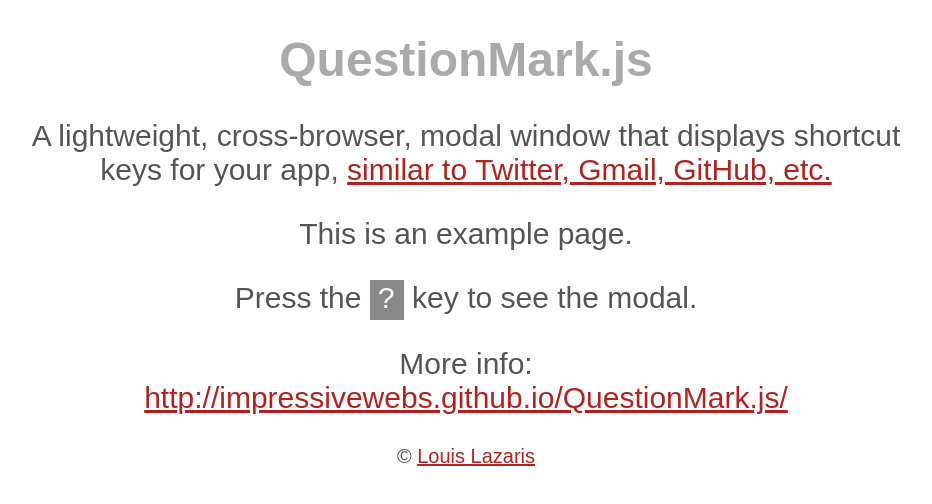
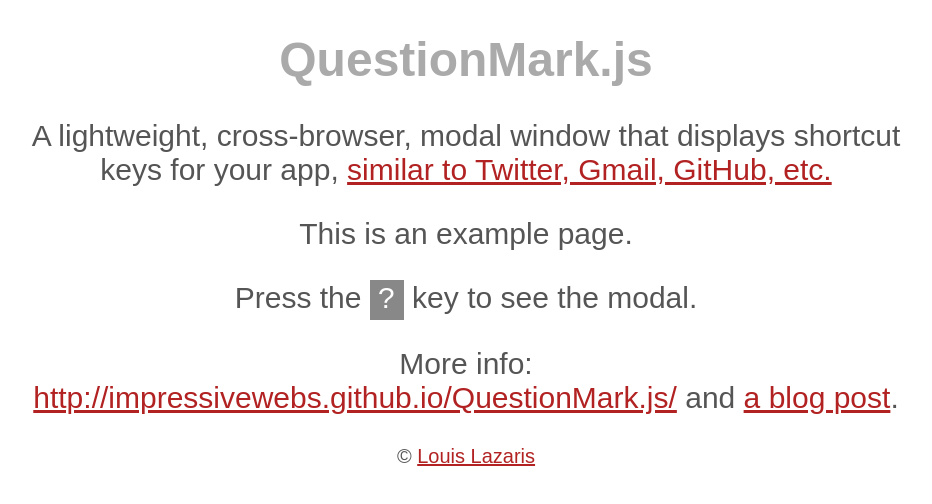
Before and after one commit to impressivewebs/QuestionMark.js, a plain HTML site: page index.html in a window 1280 px wide. Shown: the whole page, without its empty margins (174-1106 px from the left). Drawn offline with Linux system fonts and the light colour scheme.

Commit message:
added blog post to index page

```diff
--- a/index.html
+++ b/index.html
@@ -65,7 +65,7 @@
 
 <p>Press the <code>?</code> key to see the modal.</p>
 
-<p>More info:<br><a href="http://impressivewebs.github.io/QuestionMark.js/">http://impressivewebs.github.io/QuestionMark.js/</a></p>
+<p>More info:<br><a href="http://impressivewebs.github.io/QuestionMark.js/">http://impressivewebs.github.io/QuestionMark.js/</a> and <a href="http://www.impressivewebs.com/questionmark-js-shortcut-keys-displayed/">a blog post</a>.</p>
 
 <p>© <a href="https://twitter.com/ImpressiveWebs">Louis Lazaris</a></p>
 </div><!-- .demo -->
```
